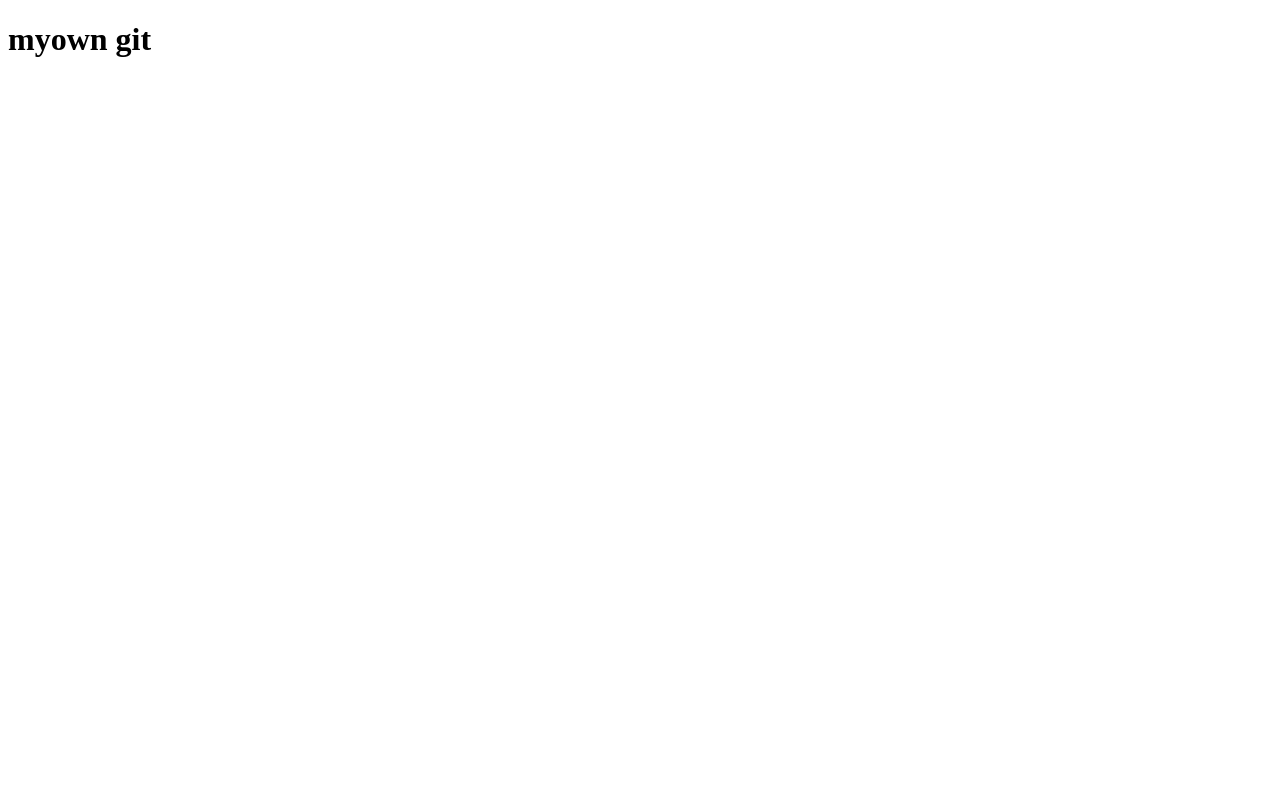
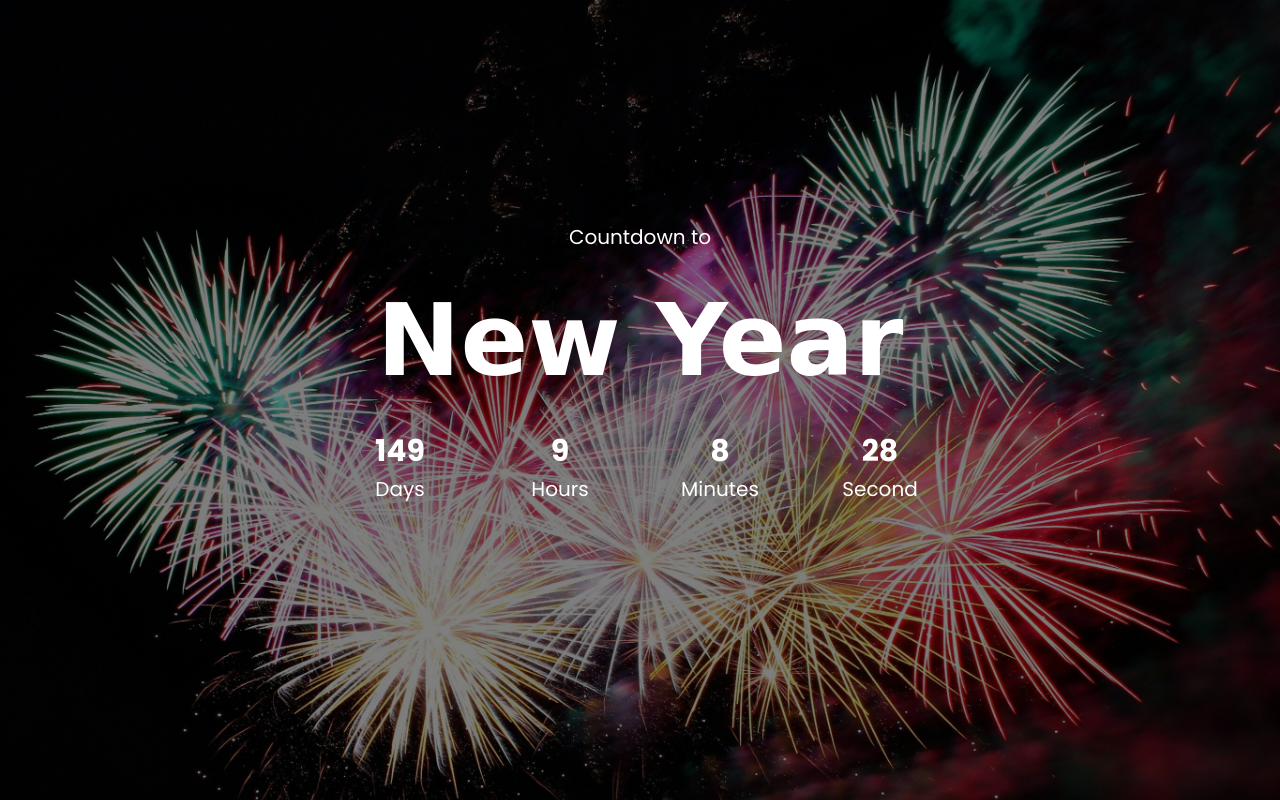
Before and after one commit to christhu11/countdown-timer, a plain HTML site: page index.html in a window 1280 px wide. Drawn offline with Linux system fonts and the light colour scheme; a web font is replaced by a local one.

Commit message:
project-1

```diff
--- /dev/null
+++ b/basic.js
@@ -0,0 +1,23 @@
+const days=document.querySelector("#days")
+const hours=document.querySelector("#hours")
+const minutes=document.querySelector("#minutes")
+const seconds=document.querySelector("#second")
+
+
+
+function countdown()
+{
+const currentyear= new Date().getFullYear()
+const newyear=new Date(`january 1 ${currentyear+1} 00:00:00`)
+const currentdate= new Date()
+const diff=newyear-currentdate
+const day=Math.floor(diff/1000/60/60/24)
+const hrs=Math.floor((diff/1000/60/60)%24)
+const mins=Math.floor((diff/1000/60)%60)
+const sec=Math.floor((diff/1000)%60)
+days.innerHTML=day
+hours.innerHTML=hrs
+minutes.innerHTML=mins
+seconds.innerHTML=sec
+}
+setInterval(countdown,1000)
--- a/index.html
+++ b/index.html
@@ -3,9 +3,35 @@
 <head>
     <meta charset="UTF-8">
     <meta name="viewport" content="width=device-width, initial-scale=1.0">
-    <title>mygit document</title>
+    <title>PROJECT -1</title>
+    <link rel="stylesheet" href="style.css">
+
 </head>
 <body>
-    <h1>myown git</h1>
+    <p>Countdown to</p>
+    <h2 class="newyear">New Year</h2>
+    <div class="counter">
+
+        <div class="box">
+            <h2 id="days">00</h2>
+            <small>Days</small>
+        </div>
+
+        <div class="box">
+            <h2 id="hours">00</h2>
+            <small>Hours</small>
+        </div>
+
+        <div class="box">
+            <h2 id="minutes">00</h2>
+            <small>Minutes</small>
+        </div>
+
+        <div class="box">
+            <h2 id="second">00</h2>
+            <small>Second</small>
+        </div>
+    </div>
+    <script src="basic.js"> </script>
 </body>
 </html>
--- a/style.css
+++ b/style.css
@@ -0,0 +1,91 @@
+@import url('https://fonts.googleapis.com/css2?family=Poppins:ital,wght@0,100;0,200;0,300;0,400;0,500;0,600;0,700;0,800;0,900;1,100;1,200;1,300;1,400;1,500;1,600;1,700;1,800;1,900&display=swap');
+@import url('https://fonts.googleapis.com/css2?family=Archivo+Black&family=Inspiration&family=Playwrite+CU:wght@100..400&display=swap');
+*{
+    font-family: "Poppins", sans-serif;
+    margin: 0;
+    padding: 0;
+}
+
+body{
+    width: 100vw;
+    height: 100vh;
+    display: flex;
+    justify-content: center;
+    align-items: center;
+    flex-direction: column;
+    background: linear-gradient(rgba(0,0,0,0.5),rgba(0,0,0,0.5)),url("project1_img2.jpg");
+    color: white;
+    background-size: cover;
+}
+
+.counter{
+    display: flex;
+    justify-content: center;
+    align-items: center;
+    margin-top: 30px;
+    gap: 10px;
+}
+
+p{
+    font-size: 12px;
+}
+
+.newyear{
+    font-family: "Inspiration", cursive;
+    font-size: 50px;
+    font-weight: 400px;
+    margin-top: 30px;
+}
+
+.box{
+    width: 50px;
+    height: 50px;
+    text-align: center;
+}
+
+.box h2{
+    font-size: 20px;
+}
+
+.box small{
+    font-size: 10px;
+}
+
+@media (min-width:576px){
+    .newyear{
+        font-size: 60px;
+    }
+
+    p{
+        font-size: 15px;
+    }
+    .box h2{
+        font-size: 25px;
+    }
+    .box small{
+        font-size: 15px;
+    }
+    .box{
+        width: 100px;
+        height: 70px;
+    }
+
+}
+@media (min-width:768px){
+    .newyear{
+        font-size: 100px;
+    }
+    p{
+        font-size: 20px;
+    }
+    .box h2{
+        font-size: 30px;
+    }
+    .box small{
+        font-size: 20px;
+    }
+    .box{
+        width: 150px;
+        height: 150px;
+    }
+}
```
Also changed, not shown: project1_img.jpg (added), project1_img2.jpg (added).
